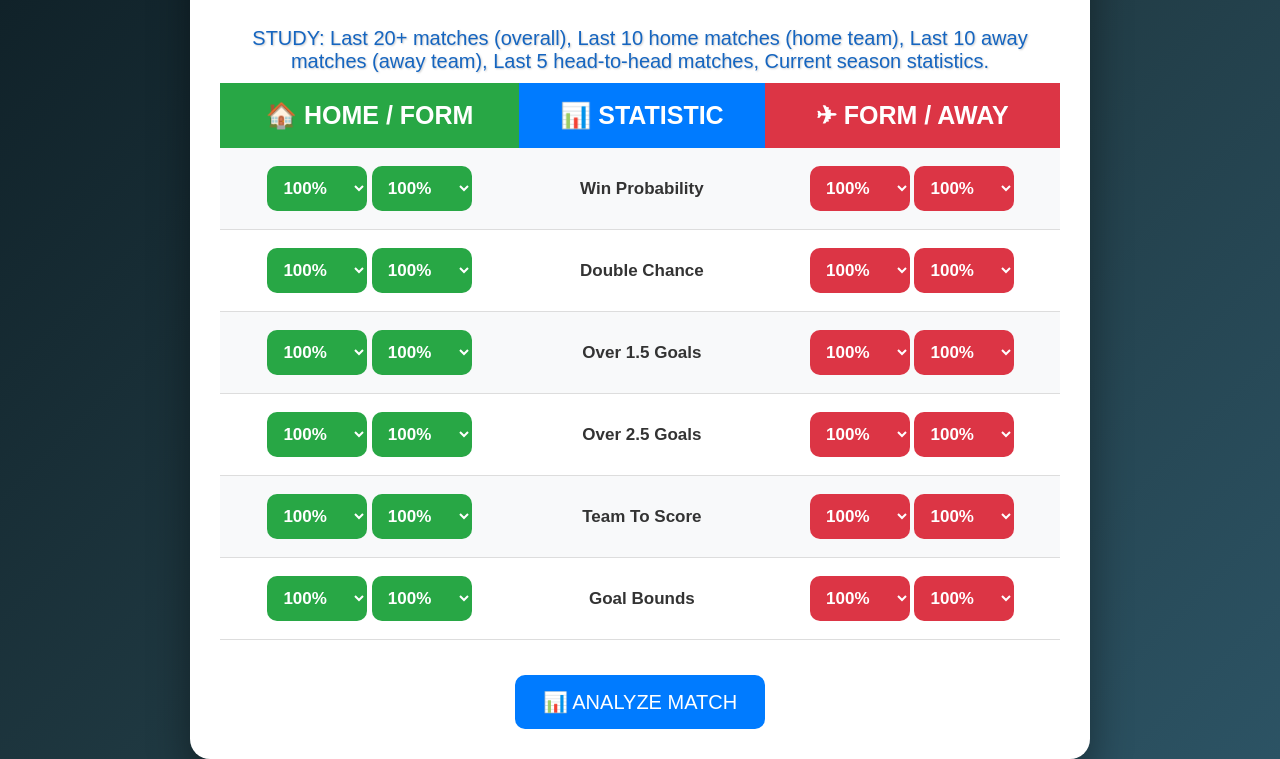
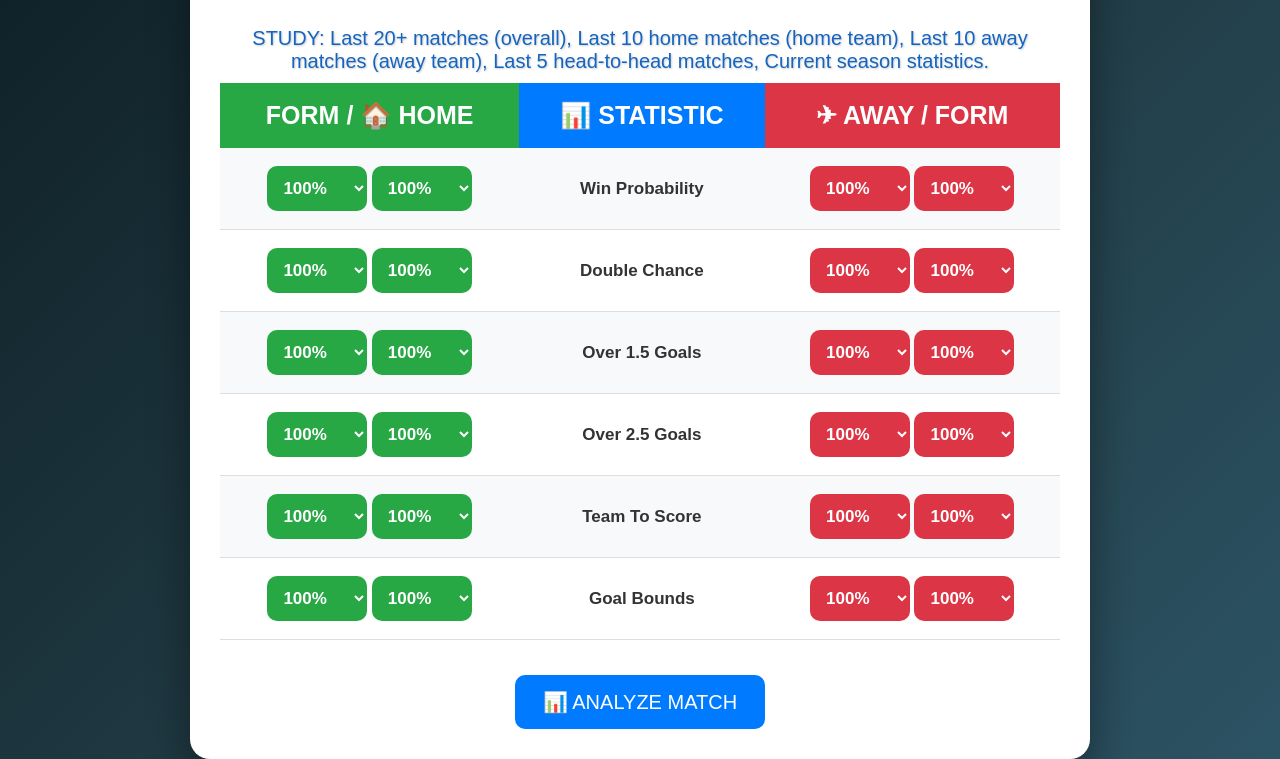
Before and after one commit to maza0419/checkforecast, a plain HTML site: page content/index..html in a window 1280 px wide. Shown: the part 77-836 px from the top of the page. Drawn offline with Linux system fonts and the light colour scheme.

Commit message:
Update index..html

```diff
--- a/content/index..html
+++ b/content/index..html
@@ -199,9 +199,9 @@ button:hover{
 
     <tr>
 
-        <th>🏠 HOME / FORM</th>
+        <th>FORM / 🏠 HOME</th>
         <th>📊 STATISTIC</th>
-        <th>✈ FORM / AWAY</th>
+        <th>✈ AWAY / FORM</th>
 
     </tr>
 
```
